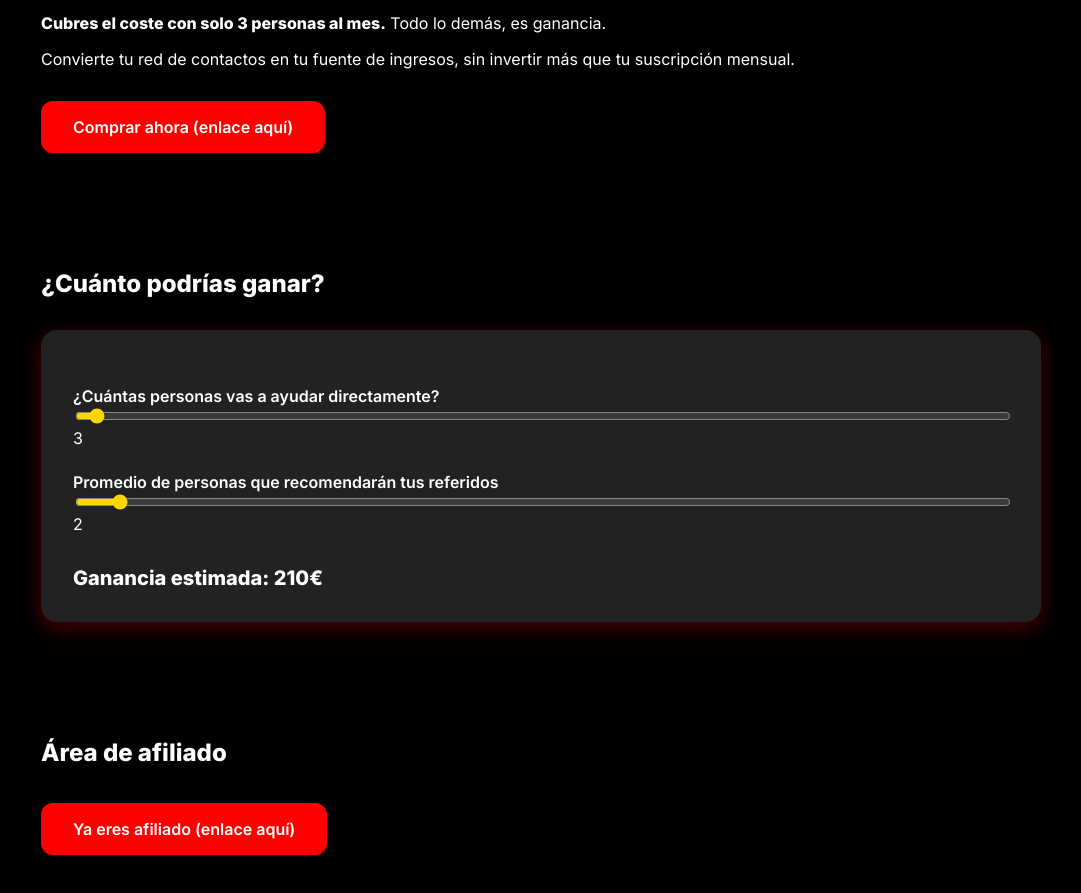
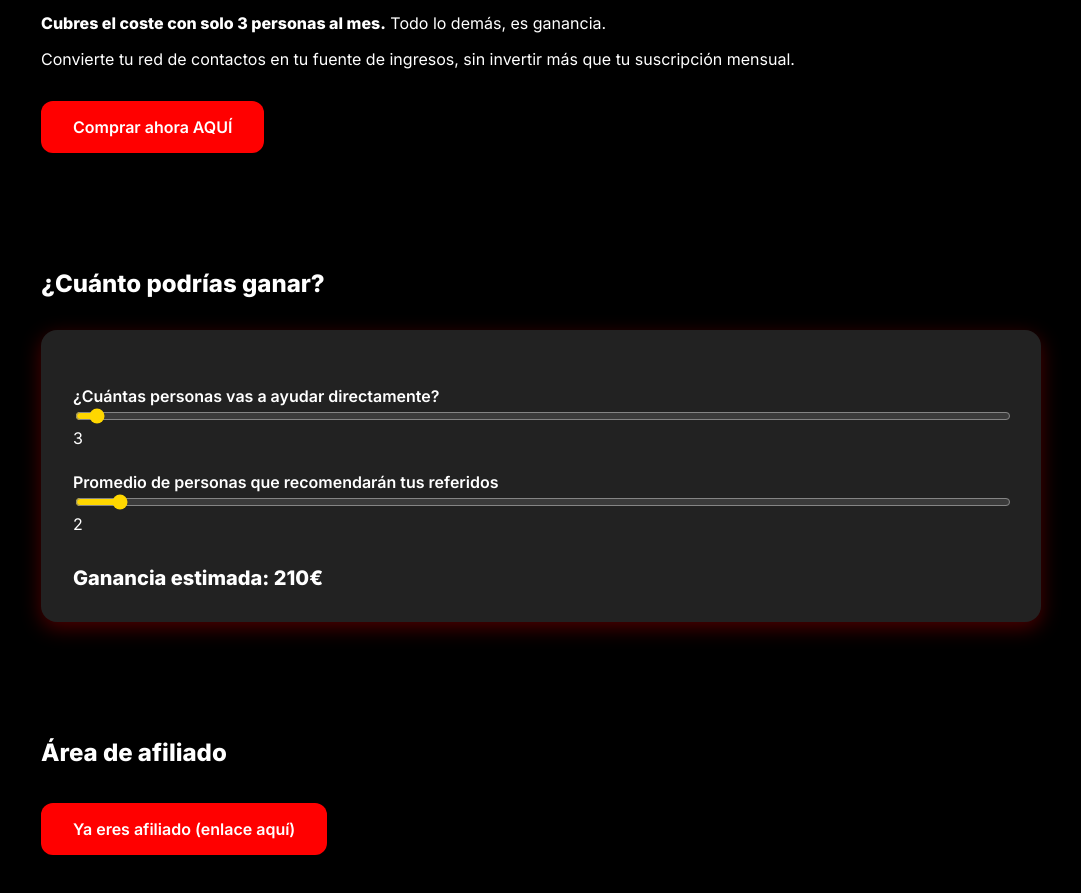
Before and after one commit to Ompulse/ompulse, a plain HTML site: page index.html in a window 1280 px wide. Shown: the part 2327-3220 px from the top of the page, without its empty margins (99-1180 px from the left). Drawn offline with Linux system fonts and the light colour scheme.

Commit message:
Update index.html

```diff
--- a/index.html
+++ b/index.html
@@ -195,7 +195,10 @@
     </ul>
     <p><strong>Cubres el coste con solo 3 personas al mes.</strong> Todo lo demás, es ganancia.</p>
     <p>Convierte tu red de contactos en tu fuente de ingresos, sin invertir más que tu suscripción mensual.</p>
-    <a class="cta-button" href="#">Comprar ahora (enlace aquí)</a>
+  <a class="cta-button" href="https://app.paykickstart.com/checkout/7DbEdNQKwroYezYElaNzV6Ry490aO38L" target="_blank" rel="noopener noreferrer">
+  Comprar ahora AQUÍ
+</a>
+
   </section>
 
   <section>
```
